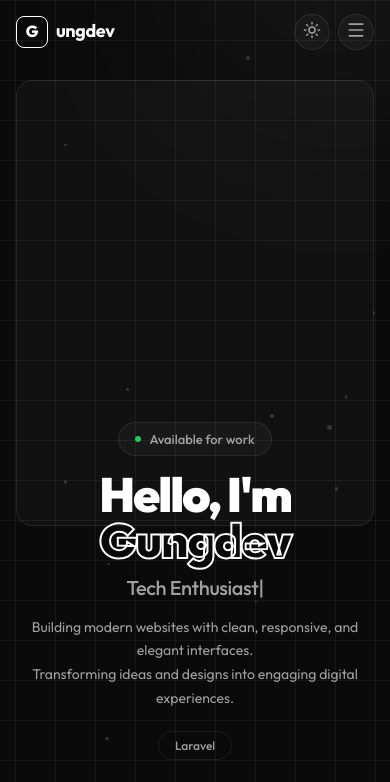
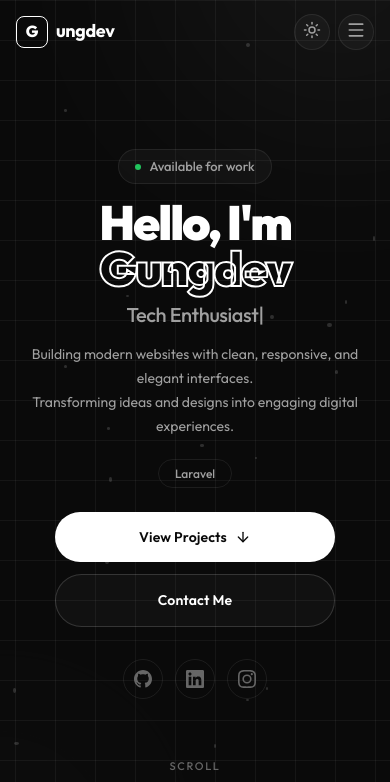
Before and after one commit to gungdemayun12/Gungdev-Portofolio, a React (Vite) app: page / in a window 390 px wide. Shown: the top 782 px of the page. Built offline with nearby package versions, Linux system fonts and the light colour scheme.

Commit message:
Fix mobile navbar positioning and unclickable bug: remove containing block trap, adjust document flow, and fix lanyard overlap

```diff
--- a/src/App.css
+++ b/src/App.css
@@ -6,11 +6,12 @@
   min-height: 100vh;
   display: flex;
   flex-direction: column;
-  animation: fadeIn 0.6s ease-out;
 }
 
 .app main {
   flex: 1;
+  position: relative;
+  z-index: 1;
 }
 
 /* Divider between sections */
--- a/src/App.jsx
+++ b/src/App.jsx
@@ -38,9 +38,8 @@ function App() {
 
       {!isLoading && (
         <div className="app">
-          <Navbar theme={theme} toggleTheme={toggleTheme} />
           <main>
-            <div style={{ position: 'relative' }}>
+            <div className="hero-lanyard-wrapper" style={{ position: 'relative', minHeight: '100vh', display: 'flex', flexDirection: 'column' }}>
               <HeroSection />
               <Suspense fallback={null}>
                 <LanyardSection />
@@ -51,6 +50,7 @@ function App() {
             <ContactSection />
           </main>
           <Footer />
+          <Navbar theme={theme} toggleTheme={toggleTheme} />
         </div>
       )}
     </>
--- a/src/components/HeroSection.css
+++ b/src/components/HeroSection.css
@@ -266,7 +266,7 @@
     align-items: center;
     text-align: center;
     max-width: 100%;
-    margin-top: 40vh; /* Reduced gap */
+    margin-top: 60px; /* Adjusted for better flow */
     gap: 16px;
     padding-top: 20px;
   }
--- a/src/components/LanyardSection.jsx
+++ b/src/components/LanyardSection.jsx
@@ -36,13 +36,36 @@ export default function LanyardSection() {
   }, [isInView, isMobile]);
 
   return (
-    <section className="lanyard-section" ref={ref} style={{ height: '100vh', width: '100%', position: 'absolute', top: 0, left: 0, zIndex: 10, pointerEvents: 'none', display: 'flex', justifyContent: 'center', alignItems: 'flex-start', paddingTop: isMobile ? '80px' : '0' }}>
+    <section
+      className="lanyard-section"
+      ref={ref}
+      style={{
+        height: isMobile ? '450px' : '100vh',
+        width: '100%',
+        position: isMobile ? 'relative' : 'absolute',
+        top: 0,
+        left: 0,
+        zIndex: 5,
+        pointerEvents: 'none',
+        display: 'flex',
+        justifyContent: 'center',
+        alignItems: 'flex-start',
+        marginTop: isMobile ? '-80px' : '0' // Pull it up slightly over the Hero text
+      }}
+    >
       <motion.div
         className="lanyard-canvas-wrapper"
         initial={{ opacity: 0 }}
         animate={isInView ? { opacity: 1 } : { opacity: 0 }}
         transition={{ duration: 1.2 }}
-        style={{ width: isMobile ? '100%' : '50%', height: isMobile ? '60%' : '100%', pointerEvents: showCanvas ? 'auto' : 'none', cursor: showCanvas ? 'grab' : 'default', marginLeft: isMobile ? '0' : '50%' }}
+        style={{
+          width: isMobile ? '100%' : '50%',
+          height: '100%',
+          pointerEvents: showCanvas ? 'auto' : 'none',
+          cursor: showCanvas ? 'grab' : 'default',
+          marginLeft: isMobile ? '0' : '50%',
+          position: 'relative'
+        }}
       >
         {showCanvas ? (
           <Canvas
```
